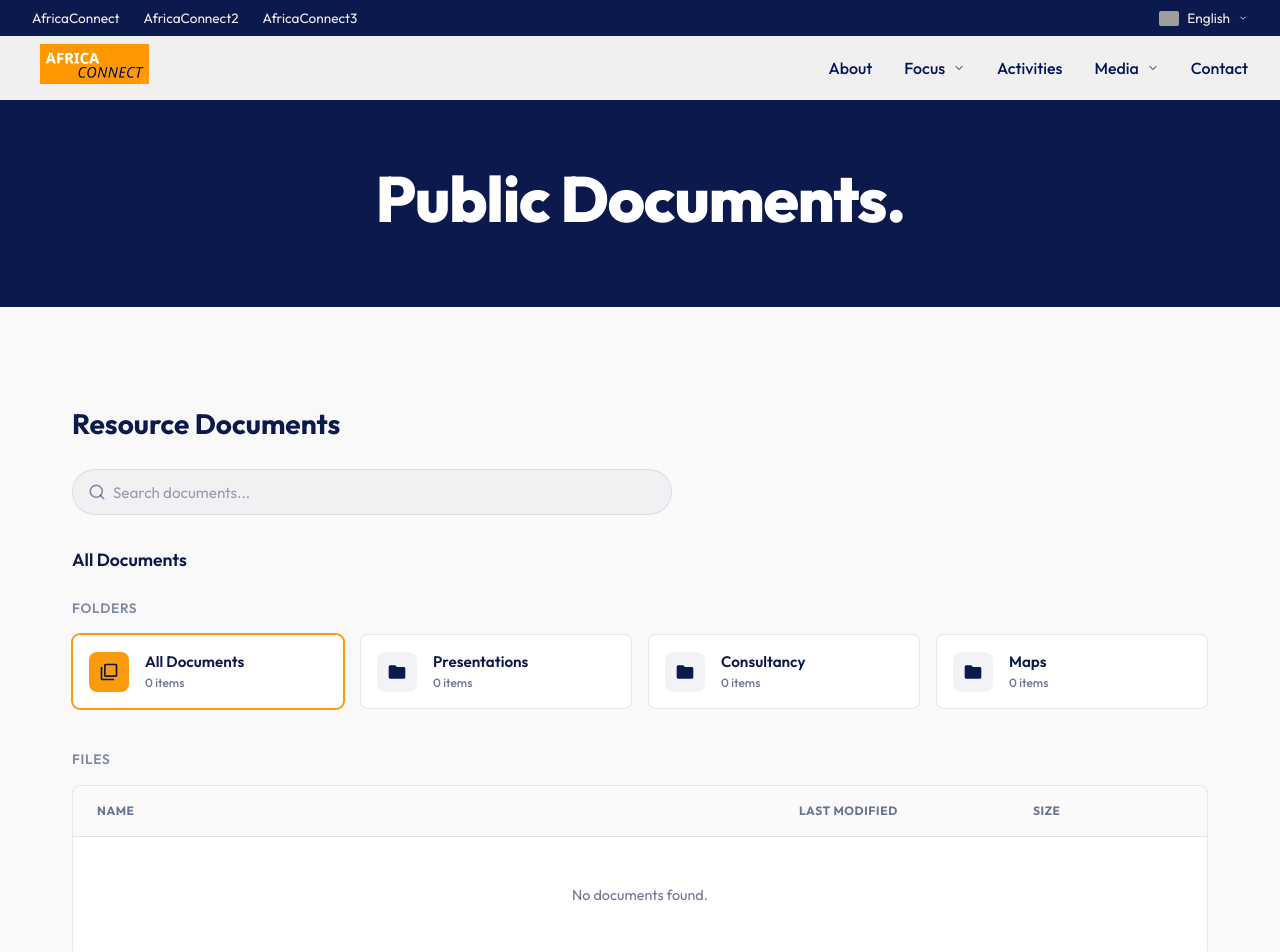
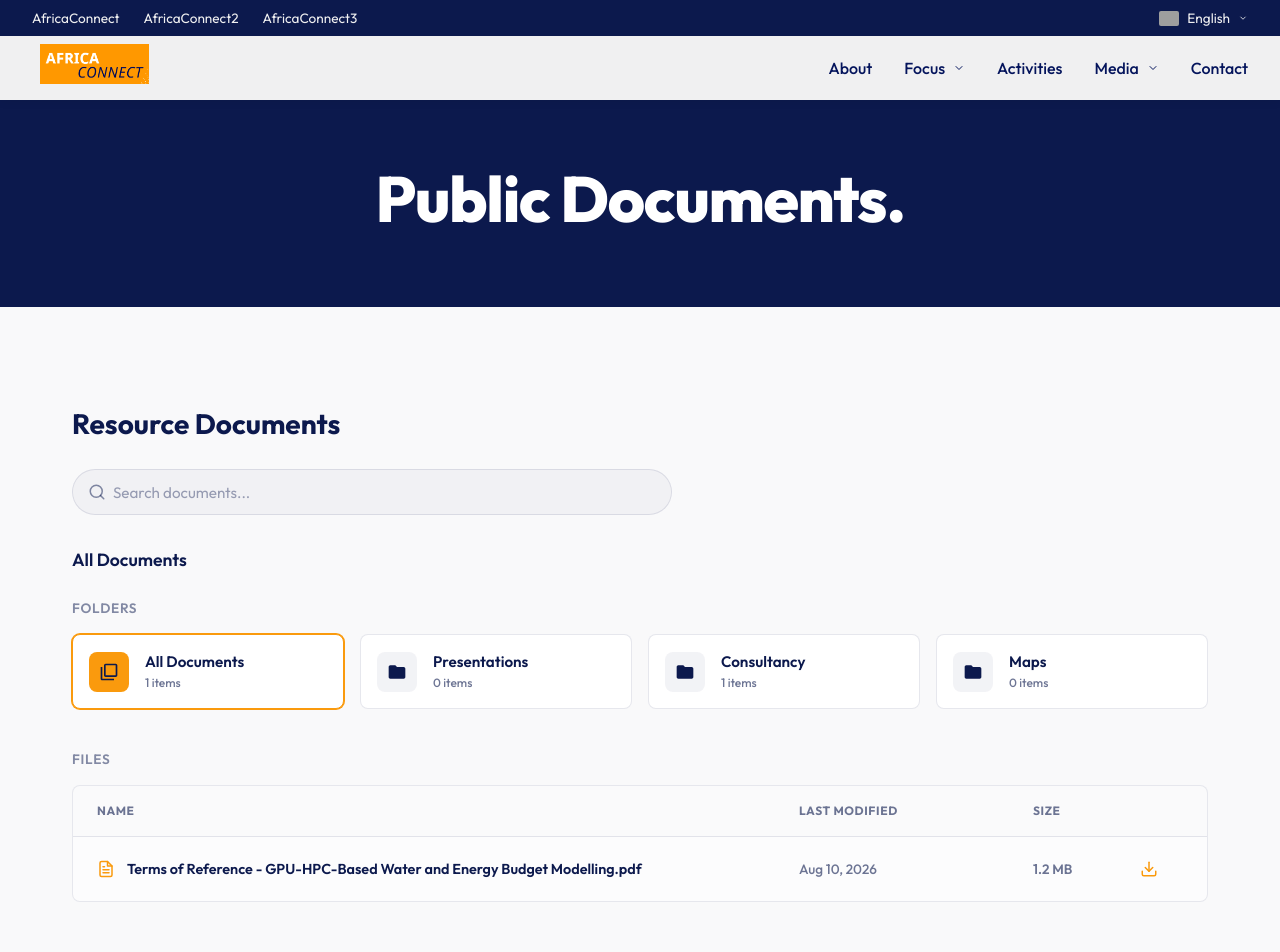
Before and after one commit to rizennews/africaconnect4, a Next.js app: page /publications in a window 1280 px wide. Shown: the top 952 px of the page. Built offline with nearby package versions, Linux system fonts and the light colour scheme; grey boxes are pictures that could not be loaded.

Commit message:
Add Consultancy ToR document entry

```diff
--- a/src/components/PublicationsList.tsx
+++ b/src/components/PublicationsList.tsx
@@ -12,11 +12,20 @@ interface Publication {
   category: string;
 }
 
-const allFiles: Publication[] = [];
+const allFiles: Publication[] = [
+  {
+    id: '1',
+    tag: 'CONSULTANCY',
+    title: 'Terms of Reference - GPU-HPC-Based Water and Energy Budget Modelling.pdf',
+    date: 'Aug 10, 2026',
+    size: '1.2 MB',
+    category: 'Consultancy'
+  }
+];
 
 const folders = [
   { name: 'Presentations', count: 0 },
-  { name: 'Consultancy', count: 0 },
+  { name: 'Consultancy', count: 1 },
   { name: 'Maps', count: 0 }
 ];
 
```
